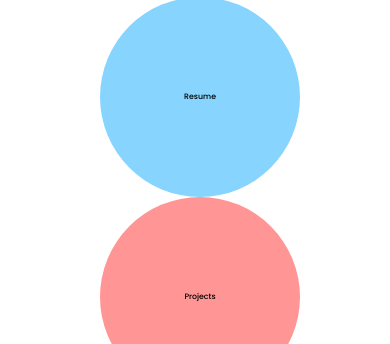
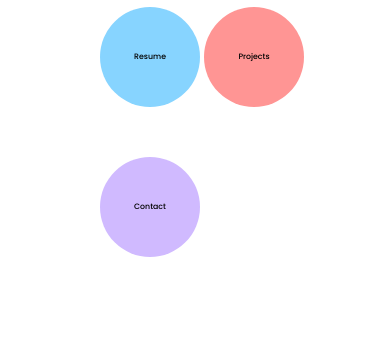
Before and after one commit to hritikmum/Portfolio, a plain HTML site: page index.html in a window 390 px wide. Shown: the part 483-827 px from the top of the page. Drawn offline with Linux system fonts and the light colour scheme.

Commit message:
Update style.css

```diff
--- a/style.css
+++ b/style.css
@@ -258,27 +258,27 @@ li {
     align-items: center;
     justify-content: space-between;
   }
-  /* #btn {
+  #btn {
     margin: 10px 0 40px 0;
-    height: 80px;
-    width: 80px;
+    height: 100px;
+    width: 100px;
 
     cursor: pointer;
   }
   #btn2 {
     margin: 10px 0 40px 0;
-    height: 80px;
-    width: 80px;
+    height: 100px;
+    width: 100px;
 
     cursor: pointer;
   }
   #btn3 {
     margin: 10px 0 40px 0;
-    height: 80px;
-    width: 80px;
+    height: 100px;
+    width: 100px;
 
     cursor: pointer;
-  } */
+  }
   #para {
     font-size: 2vw;
   }
```
